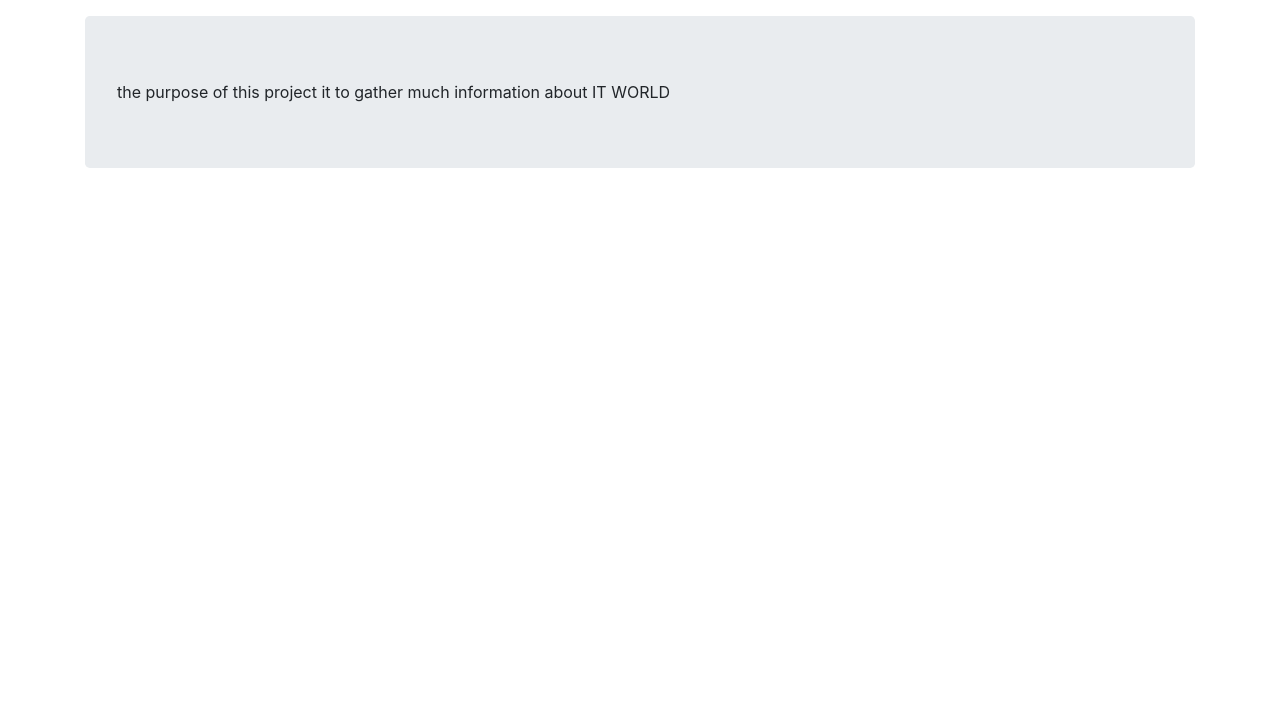
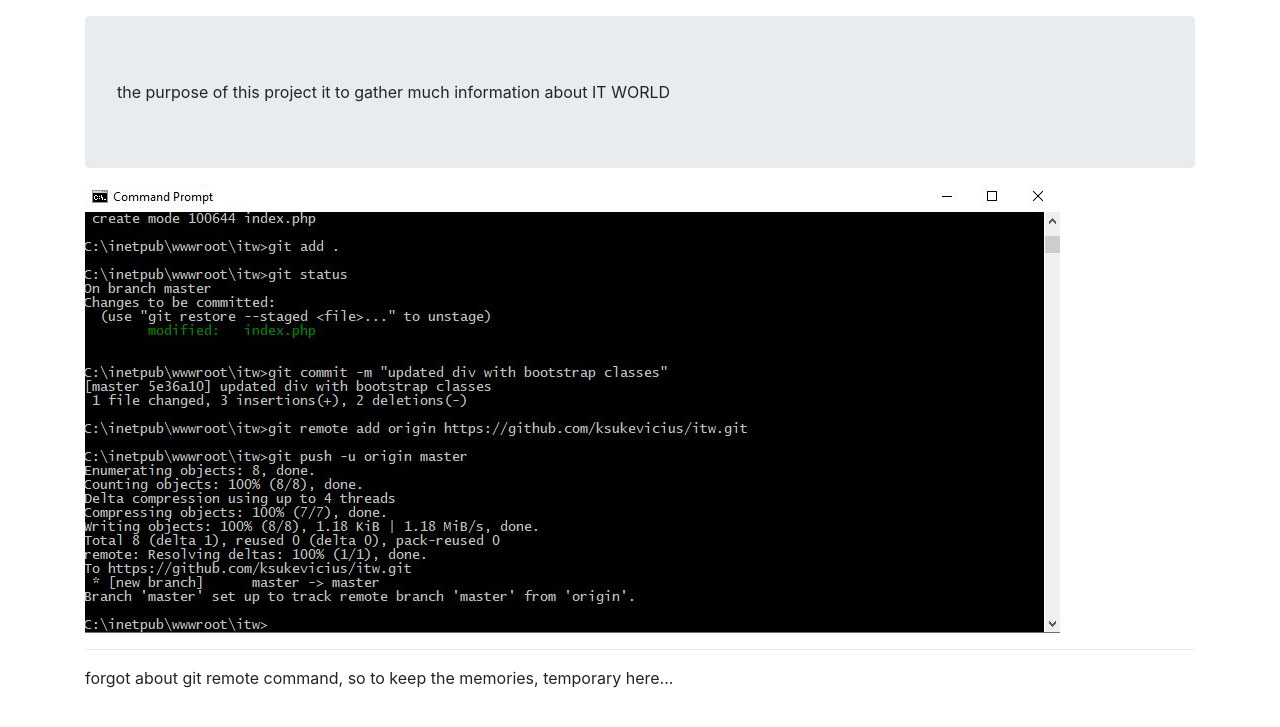
Before and after one commit to ksukevicius/itw, a PHP site: page / in a window 1280 px wide. Shown: the part 56-783 px from the top of the page. Run offline with PHP 8.4, Linux system fonts and the light colour scheme.

Commit message:
created img foldel for images and updated index.php

```diff
--- a/index.php
+++ b/index.php
@@ -15,6 +15,13 @@
 	?>
 	<div class="container">
 		<div class="jumbotron my-3">the purpose of this project it to gather much information about IT WORLD</div>
+
+		<div>
+			<img src="img/remember_remote.jpg" />
+			<hr>
+			forgot about git remote command, so to keep the memories, temporary here...
+		</div>
 	</div>
+
 </body>
 </html>
```
Also changed, not shown: img/remember_remote.jpg (added).
